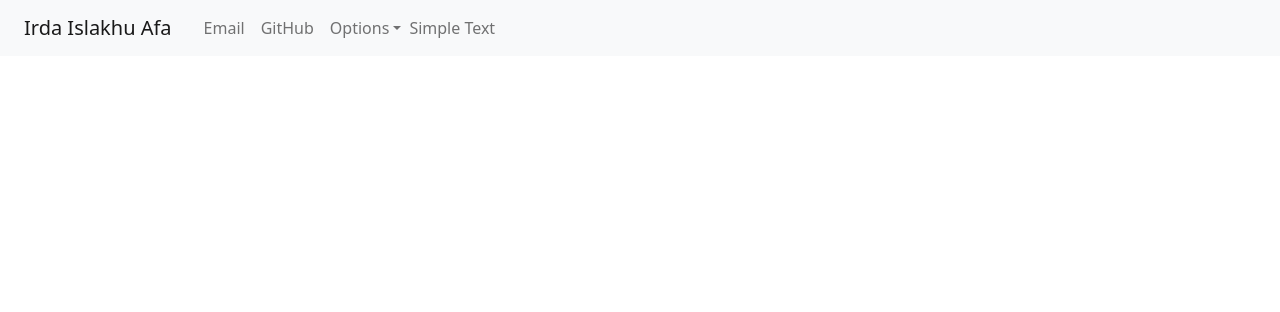
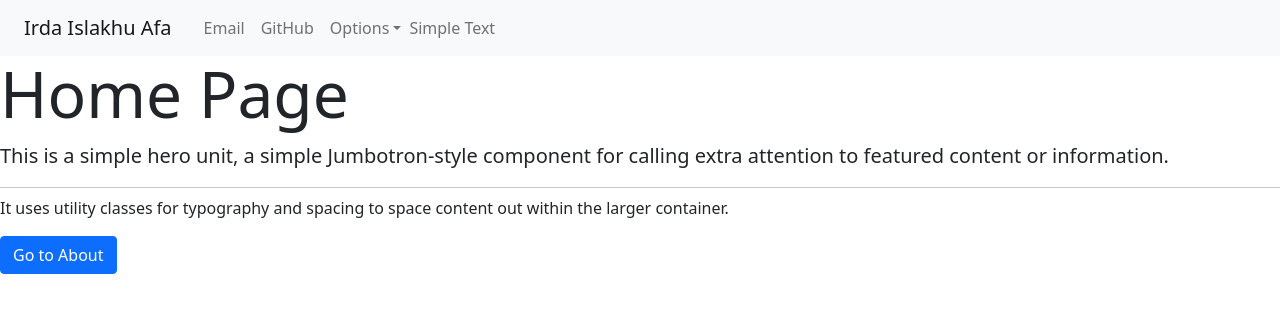
Before and after one commit to irdaislakhuafa/learn-basic-reactjs, a React (Create React App) app in the folder basic-reactjs/: page / in a window 1280 px wide. Shown: the top 312 px of the page. Built offline with nearby package versions, Linux system fonts and the light colour scheme.

Commit message:
Learn Routing in ReactJS

```diff
--- a/basic-reactjs/src/App.js
+++ b/basic-reactjs/src/App.js
@@ -1,9 +1,8 @@
 // import logo from './logo.svg';
 // import './App.css';
-import Beranda from './Component/Class/Beranda';
-import BootstrapComp from './Component/Class/BootstrapComp';
-import Parent from './Component/Class/ParentChild/Parent';
-import Home from './Component/Functional/Home';
+import { BrowserRouter, Route, Switch } from 'react-router-dom';
+import { AboutComp } from './Component/Functional/RoutingComp/AboutComp';
+import { HomeComp } from './Component/Functional/RoutingComp/HomeComp';
 import { NavbarComp } from './Component/Functional/RoutingComp/NavbarComp';
 
 function App() {
@@ -13,6 +12,12 @@ function App() {
 			{/* <Parent /> */}
 			{/* <BootstrapComp /> */}
 			<NavbarComp brand="Irda Islakhu Afa" />
+			<BrowserRouter>
+				<Switch>
+					<Route exact path="/" component={HomeComp} />
+					<Route exact path="/about" component={AboutComp} />
+				</Switch>
+			</BrowserRouter>
 		</div>
 	);
 }
--- a/basic-reactjs/src/Component/Functional/RoutingComp/AboutComp.js
+++ b/basic-reactjs/src/Component/Functional/RoutingComp/AboutComp.js
@@ -0,0 +1,9 @@
+import { JumbotronComp } from './JumbotronComp';
+
+export const AboutComp = () => {
+	return (
+		<div>
+			<JumbotronComp goto="/" btnText="Go to Home" title="About Us" />
+		</div>
+	);
+};
--- a/basic-reactjs/src/Component/Functional/RoutingComp/HomeComp.js
+++ b/basic-reactjs/src/Component/Functional/RoutingComp/HomeComp.js
@@ -0,0 +1,9 @@
+import { JumbotronComp } from './JumbotronComp';
+
+export const HomeComp = () => {
+	return (
+		<div>
+			<JumbotronComp goto="/about" btnText="Go to About" title="Home Page" />
+		</div>
+	);
+};
--- a/basic-reactjs/src/Component/Functional/RoutingComp/JumbotronComp.js
+++ b/basic-reactjs/src/Component/Functional/RoutingComp/JumbotronComp.js
@@ -0,0 +1,24 @@
+import { Jumbotron, Button } from 'reactstrap';
+
+export const JumbotronComp = (props) => {
+	return (
+		<div>
+			<Jumbotron>
+				<h1 className="display-3">{props.title}</h1>
+				<p className="lead">
+					This is a simple hero unit, a simple Jumbotron-style component for calling extra attention to
+					featured content or information.
+				</p>
+				<hr className="my-2" />
+				<p>
+					It uses utility classes for typography and spacing to space content out within the larger container.
+				</p>
+				<p className="lead">
+					<Button color="primary" href={props.goto}>
+						{props.btnText}
+					</Button>
+				</p>
+			</Jumbotron>
+		</div>
+	);
+};
```
